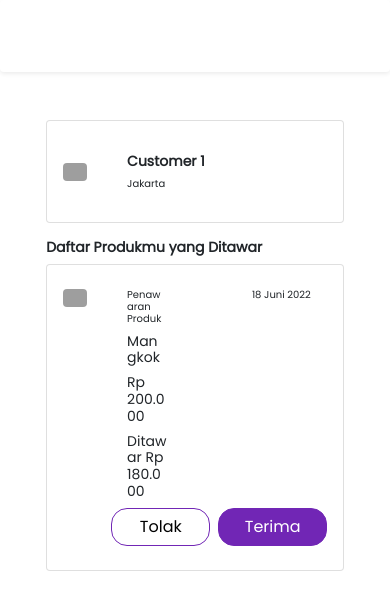
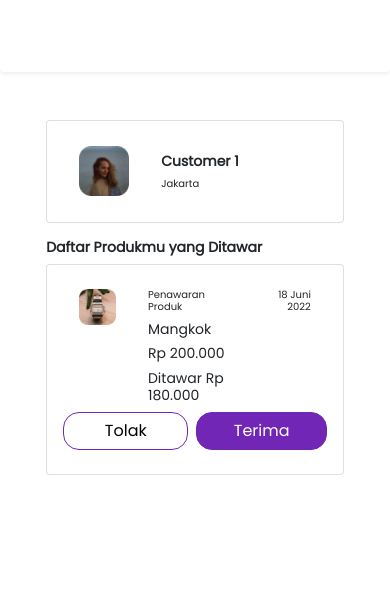
Before and after one commit to jopanalv/frontend-secondhand-kelompok2, a React (Create React App) app: page /info-penawaran in a window 390 px wide. Shown: the top 610 px of the page. Built offline with nearby package versions, Linux system fonts and the light colour scheme; grey boxes are pictures that could not be loaded.

Commit message:
update mobile view

```diff
--- a/src/assets/style.css
+++ b/src/assets/style.css
@@ -72,18 +72,13 @@ option[value=""][disabled] {
     font-size: 10px;
 }
 
-.btn-penawaran {
-    width: 158px;
-    height: 36px;
-}
-
 #modal-button {
     border-color: #7126B5;
     background: #7126B5;
     border-radius: 16px;
     font-size: 14px;
     padding: 12px 24px;
-    width: 27rem;
+    width: 100%;
 }
 
 .modal-body h4 {
@@ -113,12 +108,6 @@ option[value=""][disabled] {
         width: 90%;
     }
 
-    .img-fluid {
-        width: 100%;
-    }
-
-
-
 }
 
 @media screen and (min-width: 915px){
--- a/src/pages/InfoPenawaran.js
+++ b/src/pages/InfoPenawaran.js
@@ -5,6 +5,8 @@ import icon_back from "../assets/images/fi_arrow-left.png";
 import data from "../data/InfoPenawar.json";
 import { faWhatsapp } from "@fortawesome/free-brands-svg-icons";
 import { FontAwesomeIcon } from "@fortawesome/react-fontawesome";
+import pembeli from "../assets/images/Rectangle 33.png";
+import produk from "../assets/images/produk.png";
 
 export default function InfoPenawaran() {
   return (
@@ -17,18 +19,17 @@ export default function InfoPenawaran() {
           </div>
           <div className="col-11">
             <div className="card px-3 mx-auto">
-              <div className="row justify-content-start py-3">
-                <div className="col-2 align-self-center">
+              <div className="d-flex justify-content-start py-3">
+                <div className="align-self-center">
                   <Image
-                    className="rounded img-responsive center-block  mx-auto img-fluid"
-                    src={data.image}
+                    className="rounded mx-3 img-fluid"
+                    src={pembeli}
+                    style={{ width: 50, height: 50 }}
                   />
                 </div>
-                <div className="col-8">
                 <div className="card-body">
                   <h4 className="card-title h5 h4-sm fw-bold">{data.name}</h4>
                   <h6 className="card-text">{data.city}</h6>
-                  </div>
                 </div>
               </div>
             </div>
@@ -38,14 +39,11 @@ export default function InfoPenawaran() {
             </h4>
 
             <div className="card px-3 py-4">
-              <div className="row justify-content-start">
-                <div className="col-2 align-self-start">
-                  <Image
-                    className="rounded img-responsive center-block d-block mx-auto img-fluid"
-                    src={data.tawaran.productImage}
-                  />
+              <div className="d-flex justify-content-start">
+                <div className="mx-3 align-self-start">
+                  <Image className=" img-fluid" src={produk} />
                 </div>
-                <div className="col-4">
+                <div className="">
                   <div className="card-body p-0 px-3">
                     <h6 className="card-text">Penawaran Produk</h6>
                     <h4 className="card-title h5 h4-sm" id="namaProduk">
@@ -59,13 +57,13 @@ export default function InfoPenawaran() {
                     </h4>
                   </div>
                 </div>
-                <div className="col-6">
+                <div className="ms-auto">
                   <div className="card-body p-0 px-3">
                     <h6 className="card-text text-end">{data.tawaran.date}</h6>
                   </div>
                 </div>
               </div>
-              <div className="justify-content-end d-flex ms-5">
+              <div className="justify-content-md-end justify-content-xs-between d-flex ">
                 <button
                   className="btn btn-outline-primary btn-action px-0 me-2"
                   type="button"
@@ -111,9 +109,8 @@ export default function InfoPenawaran() {
                           transaksi selanjutnya
                         </h4>
                         <div
-                          className="card mx-auto"
+                          className="card mx-3"
                           style={{
-                            width: "27rem",
                             background: "#EEEEEE",
                             borderRadius: "16px",
                           }}
@@ -125,8 +122,7 @@ export default function InfoPenawaran() {
                             <div class="col-3 align-self-center">
                               <Image
                                 className="rounded img-responsive center-block d-block mx-auto img-fluid"
-                                src={data.image}
-                                style={{ width: "90%" }}
+                                src={pembeli}
                               />
                             </div>
                             <div class="col-9">
@@ -142,8 +138,7 @@ export default function InfoPenawaran() {
                             <div class="col-3 align-self-center">
                               <Image
                                 className="rounded img-responsive center-block d-block mx-auto img-fluid"
-                                src={data.tawaran.productImage}
-                                style={{ width: "90%" }}
+                                src={produk}
                               />
                             </div>
                             <div class="col-9">
@@ -173,19 +168,24 @@ export default function InfoPenawaran() {
                       </div>
 
                       <div className="modal-footer">
-                        <div className="mx-auto p-0">
                         <button
-                            className="btn btn-primary"
-                            type="button"
+                          className="btn btn-primary mx-3 "
                           id="modal-button"
+                        >
+                          <a
+                            href="https://wa.me/6285815470517"
+                            style={{
+                              color: "white",
+                              textDecoration: "none",
+                            }}
                           >
                             Hubungi via Whatsapp
                             <FontAwesomeIcon
                               icon={faWhatsapp}
                               className="ms-2"
                             />
+                          </a>
                         </button>
-                        </div>
                       </div>
                     </div>
                   </div>
```
Also changed, not shown: src/assets/images/produk.png (added). Lines whose indentation alone changed are shown as unchanged.
